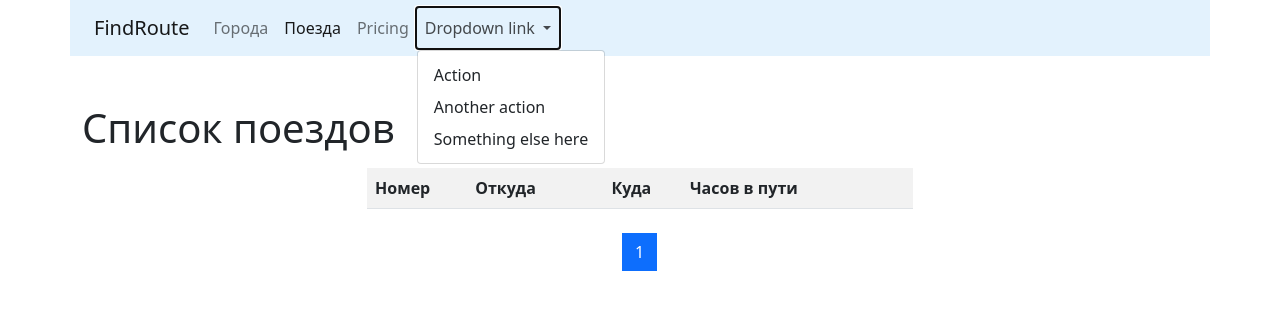
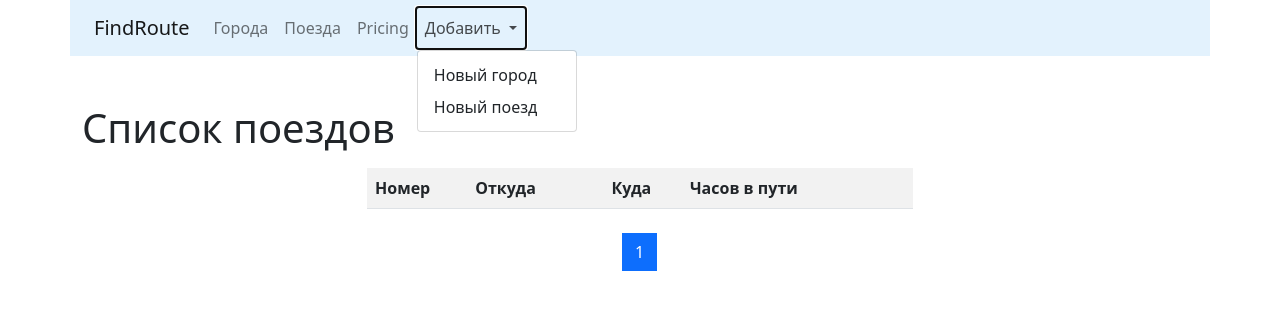
Before and after one commit to smakotin/find_route, a Django app: page /trains/ in a window 1280 px wide, after a click on "Добавить". Shown: the top 310 px of the page. Run offline with Django 3.2, Linux system fonts and the light colour scheme; data that the repository does not hold is empty.

Commit message:
pages add city and add train

```diff
--- a/templates/base.html
+++ b/templates/base.html
@@ -1,5 +1,7 @@
 {% url 'cities:home' as cities_home_url %}
+{% url 'cities:create' as cities_create_url %}
 {% url 'trains:home' as trains_home_url %}
+{% url 'trains:create' as trains_create_url %}
 
 <!doctype html>
 <html lang="en">
@@ -27,20 +29,20 @@
              aria-current="page" href="{% url 'cities:home' %}">Города</a>
         </li>
         <li class="nav-item">
-          <a class="nav-link {% if request.path == trains_home_url%} active {% endif %}"
-             href="{% url 'trains:home' %}">Поезда</a>
+          <a class="nav-link" href="{% url 'trains:home' %}">Поезда</a>
         </li>
         <li class="nav-item">
           <a class="nav-link" href="#">Pricing</a>
         </li>
         <li class="nav-item dropdown">
-          <a class="nav-link dropdown-toggle" href="#" id="navbarDropdownMenuLink" role="button" data-bs-toggle="dropdown" aria-expanded="false">
-            Dropdown link
+          <a class="nav-link dropdown-toggle
+            {% if request.path == cities_create_url or request.path == trains_create_url%} active {% endif %}"
+             href="#" id="navbarDropdownMenuLink" role="button" data-bs-toggle="dropdown"aria-expanded="false">
+            Добавить
           </a>
           <ul class="dropdown-menu" aria-labelledby="navbarDropdownMenuLink">
-            <li><a class="dropdown-item" href="#">Action</a></li>
-            <li><a class="dropdown-item" href="#">Another action</a></li>
-            <li><a class="dropdown-item" href="#">Something else here</a></li>
+            <li><a class="dropdown-item" href="{% url 'cities:create' %}">Новый город</a></li>
+            <li><a class="dropdown-item" href="{% url 'trains:create' %}">Новый поезд</a></li>
           </ul>
         </li>
       </ul>
--- a/trains/templates/trains/create.html
+++ b/trains/templates/trains/create.html
@@ -1,8 +1,8 @@
 {% extends 'base.html' %}
 
-{% block title %}Создание города{% endblock %}
+{% block title %}Создание поезда{% endblock %}
 {% block content %}
-<h1>Создание города</h1>
+<h1>Создание поезда</h1>
 
 {% include 'form.html' with button='Сохранить' %}
 
--- a/trains/templates/trains/detail.html
+++ b/trains/templates/trains/detail.html
@@ -1,8 +1,8 @@
 {% extends 'base.html' %}
 
-{% block title %}Город{% endblock %}
+{% block title %}Поезд{% endblock %}
 {% block content %}
-<h1>Город</h1>
+<h1>Поезд</h1>
 <div class="row">
     <div class="col-md">
         <table class="table table-striped">
--- a/trains/templates/trains/home.html
+++ b/trains/templates/trains/home.html
@@ -24,8 +24,16 @@
                 <td>&#8594;</td>
                 <td>{{ object.to_city }}</td>
                 <td>{{ object.travel_time }}</td>
-                <td>&nbsp;</td>
-                <td>&nbsp;</td>
+                <td>
+                    <a href="{% url 'trains:update' pk=object.pk %}">
+                        <button type="submit" class="btn btn-primary">Редактировать</button>
+                    </a>
+                </td>
+                <td>
+                    <a href="{% url 'trains:delete' pk=object.pk %}">
+                        <button type="submit" class="btn btn-danger">Удалить</button>
+                    </a>
+                </td>
 
             </tr>
 
--- a/trains/urls.py
+++ b/trains/urls.py
@@ -6,7 +6,7 @@ urlpatterns = [
     # path('', home, name='home'),
     path('', TrainListView.as_view(), name='home'),
     path('detail/<int:pk>/', TrainDetailView.as_view(), name='detail'),
-    # path('update/<int:pk>/', TrainUpdateView.as_view(), name='update'),
-    # path('delete/<int:pk>/', TrainDeleteView.as_view(), name='delete'),
-    # path('add/', TrainCreateView.as_view(), name='create'),
+    path('update/<int:pk>/', TrainUpdateView.as_view(), name='update'),
+    path('delete/<int:pk>/', TrainDeleteView.as_view(), name='delete'),
+    path('add/', TrainCreateView.as_view(), name='create'),
 ]
--- a/trains/views.py
+++ b/trains/views.py
@@ -7,15 +7,15 @@ from django.shortcuts import render, get_object_or_404
 from django.urls import reverse_lazy
 from django.views.generic import DetailView, CreateView, UpdateView, DeleteView, ListView
 
-# from trains.forms import HtmlForm, TrainForm
+from trains.forms import TrainForm
 from trains.models import Train
 
 __all__ = (
     'home', 'TrainListView',
     'TrainDetailView',
-    # 'TrainCreateView',
-    # 'TrainUpdateView',
-    # 'TrainDeleteView',
+    'TrainCreateView',
+    'TrainUpdateView',
+    'TrainDeleteView',
 
 )
 
@@ -41,27 +41,27 @@ class TrainDetailView(DetailView):
     template_name = 'trains/detail.html'
 
 
-# class TrainCreateView(SuccessMessageMixin, CreateView):
-#     model = Train
-#     form_class = TrainForm
-#     template_name = 'cities/create.html'
-#     success_url = reverse_lazy('cities:home')
-#     success_message = "Город успешно создан"
-#
-#
-# class TrainUpdateView(SuccessMessageMixin, UpdateView):
-#     model = Train
-#     form_class = TrainForm
-#     template_name = 'cities/update.html'
-#     success_url = reverse_lazy('cities:home')
-#     success_message = "Город успешно отредактирован"
-#
-#
-# class TrainDeleteView(DeleteView):
-#     model = Train
-#     # template_name = 'cities/delete.html'
-#     success_url = reverse_lazy('cities:home')
-#
-#     def get(self, request, *args, **kwargs):
-#         messages.success(request, 'Город успешно удален')
-#         return self.post(request, *args, **kwargs)
+class TrainCreateView(SuccessMessageMixin, CreateView):
+    model = Train
+    form_class = TrainForm
+    template_name = 'trains/create.html'
+    success_url = reverse_lazy('trains:home')
+    success_message = "Поезд успешно создан"
+
+
+class TrainUpdateView(SuccessMessageMixin, UpdateView):
+    model = Train
+    form_class = TrainForm
+    template_name = 'trains/update.html'
+    success_url = reverse_lazy('trains:home')
+    success_message = "Поезд успешно отредактирован"
+
+
+class TrainDeleteView(DeleteView):
+    model = Train
+    template_name = 'trains/delete.html'
+    success_url = reverse_lazy('trains:home')
+
+    def get(self, request, *args, **kwargs):
+        messages.success(request, 'Поезд успешно удален')
+        return self.post(request, *args, **kwargs)
```
Also changed, not shown: trains/forms.py (added, +24 -0 lines).
